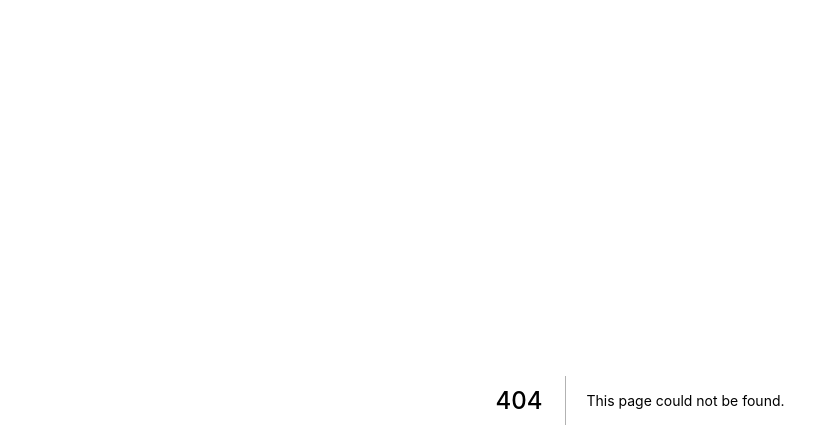
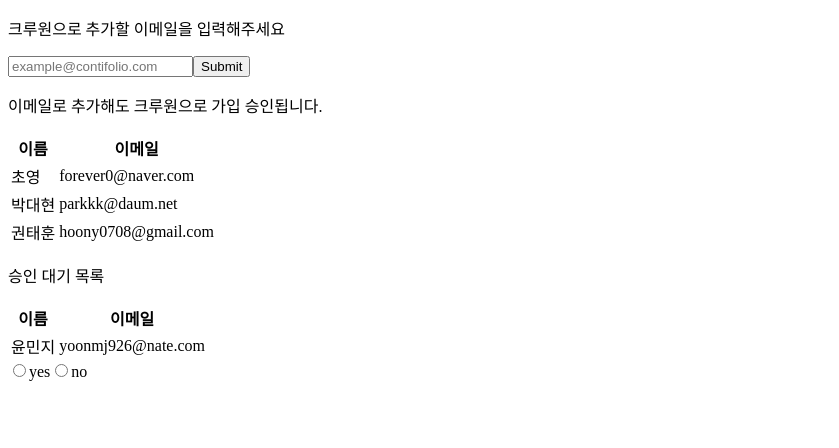
Before and after one commit to ariel1031/contifolio-frontend, a Next.js app: page /crewmember in a window 1280 px wide. Before the commit this address had no page. Shown: the top 448 px of the page, without its empty margins (0-839 px from the left). Built offline with nearby package versions, Linux system fonts and the light colour scheme.

Commit message:
페이지 기초 및 컴포넌트 작성

```diff
--- /dev/null
+++ b/src/components/Crewmember.tsx
@@ -0,0 +1,59 @@
+const Crewmember = () => {
+    return (
+        <>
+            <div className='inputemail'>
+                <p>크루원으로 추가할 이메일을 입력해주세요</p>
+                <form>
+                    <input
+                        type='text'
+                        name='email'
+                        placeholder='example@contifolio.com'
+                    ></input>
+                    <input type='submit'></input>
+                </form>
+                <p>이메일로 추가해도 크루원으로 가입 승인됩니다.</p>
+            </div>
+            <div className='list'>
+                <table>
+                    <th>이름</th>
+                    <th>이메일</th>
+                    <tr>
+                        <td>초영</td>
+                        <td>forever0@naver.com</td>
+                    </tr>
+                    <tr>
+                        <td>박대현</td>
+                        <td>parkkk@daum.net</td>
+                    </tr>
+                    <tr>
+                        <td>권태훈</td>
+                        <td>hoony0708@gmail.com</td>
+                    </tr>
+                </table>
+            </div>
+            <div className='approvalList'>
+                <p>승인 대기 목록</p>
+                <table>
+                    <th>이름</th>
+                    <th>이메일</th>
+                    <tr>
+                        <td>윤민지</td>
+                        <td>yoonmj926@nate.com</td>
+                    </tr>
+                </table>
+            </div>
+            <form>
+                <label>
+                    <input type='radio' name='permission' value='yes'></input>
+                    yes
+                </label>
+                <label>
+                    <input type='radio' name='permission' value='no'></input>
+                    no
+                </label>
+            </form>
+        </>
+    )
+}
+
+export default Crewmember
--- /dev/null
+++ b/src/pages/crewmember.tsx
@@ -0,0 +1,9 @@
+import Crewmember from './../components/Crewmember'
+const crewmember = () => {
+    return (
+        <>
+            <Crewmember />
+        </>
+    )
+}
+export default crewmember
```
Also changed, not shown: src/components/Crew.tsx (+72 -2 lines), src/components/Crewmake.tsx (added, +35 -0 lines), src/components/Profile.tsx (added, +38 -0 lines), src/components/SignupIndex.tsx (added, +13 -0 lines), src/components/UserInfo.tsx (added, +12 -0 lines), src/pages/crewmake.tsx (added, +10 -0 lines), src/pages/profile.tsx (added, +9 -0 lines), src/pages/signupindex.tsx (added, +11 -0 lines).
